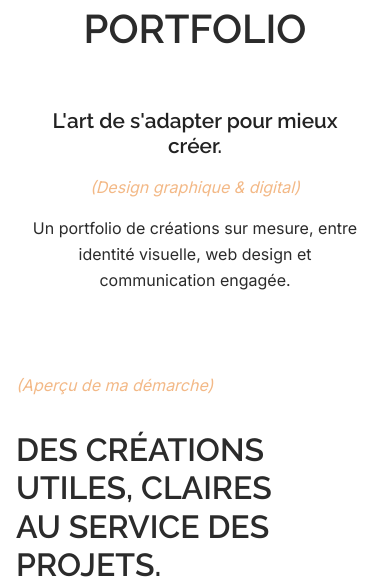
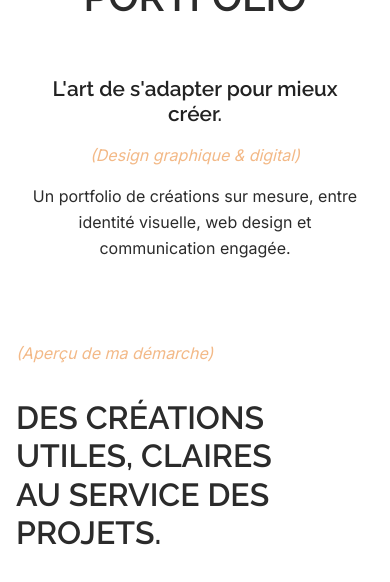
Before and after one commit to ZeTilt/portfolio-vanessa, a PHP site: template templates/portfolio/index.html.twig in a window 390 px wide. Shown: the part 454-1036 px from the top of the page. Run offline with PHP 8.4, Linux system fonts and the light colour scheme; the template is opened without the code that fills it, so the values that code supplies are empty; some libraries are stand-ins or nearby versions.

Commit message:
Reduce hero section padding-top for better layout
- Reduced desktop hero padding from 8rem to 4rem top
- Adjusted tablet padding from 6rem to 3rem top
- Adjusted mobile padding from 4rem to 2rem top
- Maintains vertical centering with flexbox alignment
- Provides better balance between header and hero content

🤖 Generated with [Claude Code](https://claude.ai/code)

Co-Authored-By: Claude <noreply@anthropic.com>

```diff
--- a/public/css/style.css
+++ b/public/css/style.css
@@ -343,7 +343,7 @@ h1 {
 /* HERO  */
 
 .hero-kajo {
-  padding: 8rem 0 5rem 0;
+  padding: 4rem 0 5rem 0;
   min-height: 100vh;
   display: flex;
   align-items: center;
@@ -351,14 +351,14 @@ h1 {
 
 @media (max-width: 768px) {
   .hero-kajo {
-    padding: 6rem 0 3rem 0;
+    padding: 3rem 0 3rem 0;
     min-height: 80vh;
   }
 }
 
 @media (max-width: 480px) {
   .hero-kajo {
-    padding: 4rem 0 2rem 0;
+    padding: 2rem 0 2rem 0;
     min-height: 70vh;
   }
 }
```
